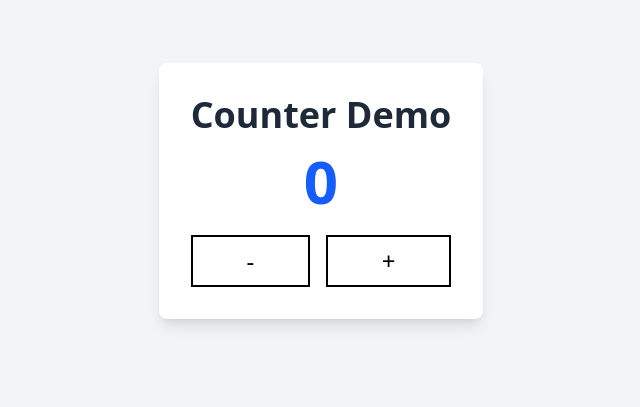
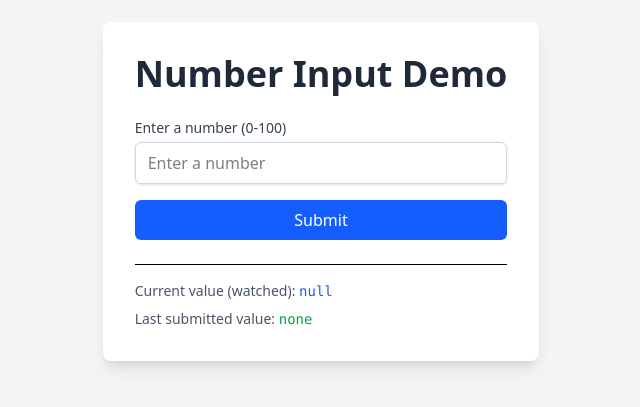
Before and after one commit to nemolize/react-hook-form-zod-demo, a React (Vite) app: page / in a window 1280 px wide. Shown: the part 209-616 px from the top of the page, without its empty margins (319-959 px from the left). Built offline with nearby package versions, Linux system fonts and the light colour scheme.

Commit message:
feat: implement number input form with validation and submission handling

```diff
--- a/package.json
+++ b/package.json
@@ -14,10 +14,13 @@
     "test:e2e": "playwright test"
   },
   "dependencies": {
+    "@hookform/resolvers": "^5.1.1",
     "@react-hookz/web": "^25.1.1",
     "react": "^19.0.0",
     "react-dom": "^19.0.0",
-    "tailwind-merge": "^3.3.1"
+    "react-hook-form": "^7.60.0",
+    "tailwind-merge": "^3.3.1",
+    "zod": "^3.25.74"
   },
   "devDependencies": {
     "@biomejs/biome": "^2.0.5",
--- a/src/App.tsx
+++ b/src/App.tsx
@@ -1,28 +1,81 @@
-import { useCounter } from "./hooks/useCounter";
+import { zodResolver } from "@hookform/resolvers/zod";
+import { useState } from "react";
+import { useForm } from "react-hook-form";
+import { z } from "zod";
+
+const numberSchema = z.object({
+  numberInput: z.number().min(0).max(100),
+});
+
+type NumberFormData = z.infer<typeof numberSchema>;
 
 const App = () => {
-  const { count, increment, decrement } = useCounter();
+  const [submittedValue, setSubmittedValue] = useState<number | null>(null);
+
+  const {
+    register,
+    handleSubmit,
+    watch,
+    formState: { errors },
+  } = useForm<NumberFormData>({
+    resolver: zodResolver(numberSchema),
+  });
+
+  const watchedValue = watch("numberInput");
+
+  const onSubmit = (data: NumberFormData) => {
+    console.log("Form submitted with:", data);
+    setSubmittedValue(data.numberInput);
+  };
 
   return (
     <div className="min-h-screen bg-gray-100 flex items-center justify-center">
-      <div className="bg-white p-8 rounded-lg shadow-lg text-center">
-        <h1 className="text-4xl font-bold text-gray-800 mb-4">Counter Demo</h1>
-        <div className="text-6xl font-bold text-blue-600 mb-6">{count}</div>
-        <div className="space-x-4 flex">
+      <div className="bg-white p-8 rounded-lg shadow-lg">
+        <h1 className="text-4xl font-bold text-gray-800 mb-6">
+          Number Input Demo
+        </h1>
+        <form onSubmit={handleSubmit(onSubmit)} className="space-y-4">
+          <div>
+            <label
+              htmlFor="numberInput"
+              className="block text-sm font-medium text-gray-700 mb-1"
+            >
+              Enter a number (0-100)
+            </label>
+            <input
+              id="numberInput"
+              type="number"
+              {...register("numberInput", { valueAsNumber: true })}
+              className="w-full px-3 py-2 border border-gray-300 rounded-md shadow-sm focus:outline-none focus:ring-blue-500 focus:border-blue-500"
+              placeholder="Enter a number"
+            />
+            {errors.numberInput && (
+              <p className="mt-1 text-sm text-red-600">
+                {errors.numberInput.message}
+              </p>
+            )}
+          </div>
           <button
-            type="button"
-            onClick={decrement}
-            className="p-2 text-2xl border-2 grow"
+            type="submit"
+            className="w-full bg-blue-600 text-white py-2 px-4 rounded-md hover:bg-blue-700 transition-colors"
           >
-            -
+            Submit
           </button>
-          <button
-            type="button"
-            onClick={increment}
-            className="p-2 text-2xl border-2 grow"
-          >
-            +
-          </button>
+        </form>
+
+        <div className="mt-6 space-y-2 border-t pt-4">
+          <div className="text-sm text-gray-600">
+            <span className="font-medium">Current value (watched):</span>{" "}
+            <span className="font-mono text-blue-600">
+              {watchedValue !== undefined ? JSON.stringify(watchedValue) : "undefined"}
+            </span>
+          </div>
+          <div className="text-sm text-gray-600">
+            <span className="font-medium">Last submitted value:</span>{" "}
+            <span className="font-mono text-green-600">
+              {submittedValue !== null ? submittedValue : "none"}
+            </span>
+          </div>
         </div>
       </div>
     </div>
```
Also changed, not shown: 2 other files (tests, documents, lock files or other folders).
